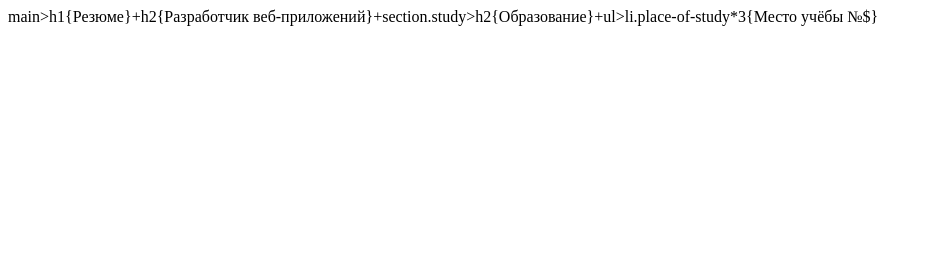
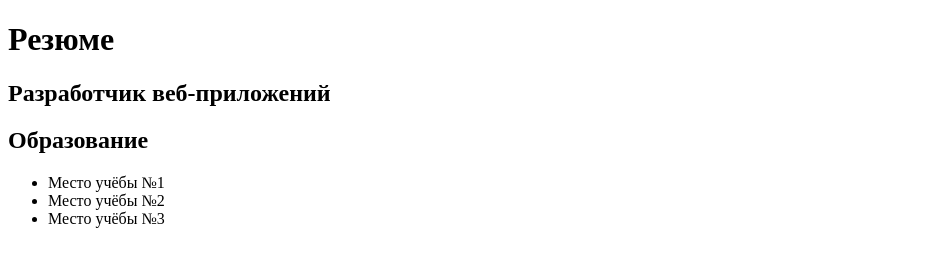
Before and after one commit to SazkeUchiha/username.github.io, a plain HTML site: page index.html in a window 1280 px wide. Shown: the whole page, without its empty margins (0-931 px from the left). Drawn offline with Linux system fonts and the light colour scheme.

Commit message:
Update index.html

```diff
--- a/index.html
+++ b/index.html
@@ -7,6 +7,17 @@
   <link rel="stylesheet" href="style.css">
 </head>
 <body>
-  main>h1{Резюме}+h2{Разработчик веб-приложений}+section.study>h2{Образование}+ul>li.place-of-study*3{Место учёбы №$}
+  <main>
+    <h1>Резюме</h1>
+    <h2>Разработчик веб-приложений</h2>
+    <section class="study">
+      <h2>Образование</h2>
+      <ul>
+        <li class="place-of-study">Место учёбы №1</li>
+        <li class="place-of-study">Место учёбы №2</li>
+        <li class="place-of-study">Место учёбы №3</li>
+      </ul>
+    </section>
+  </main>
 </body>
 </html>
```
